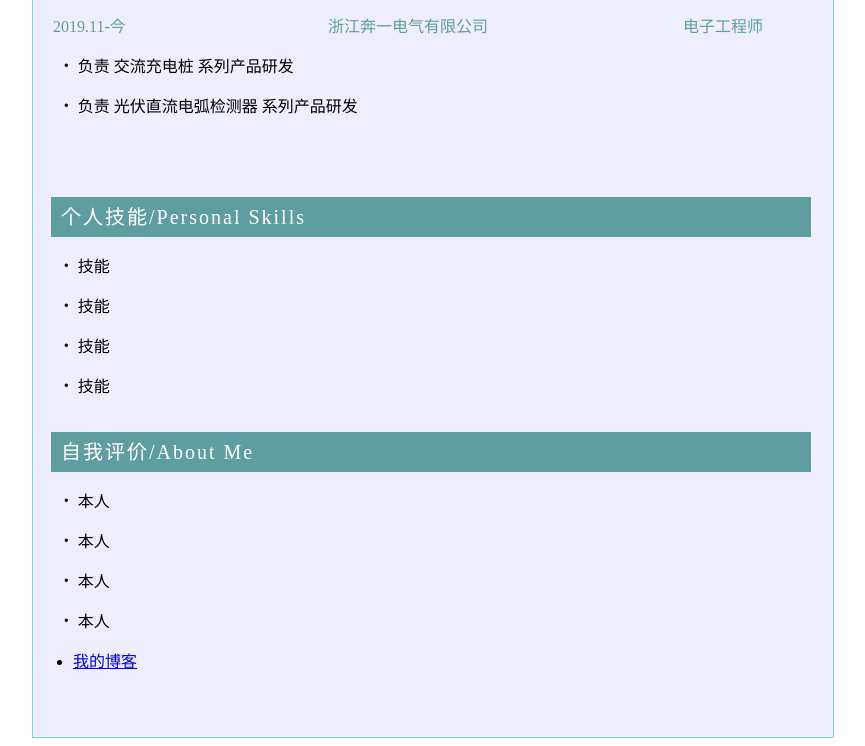
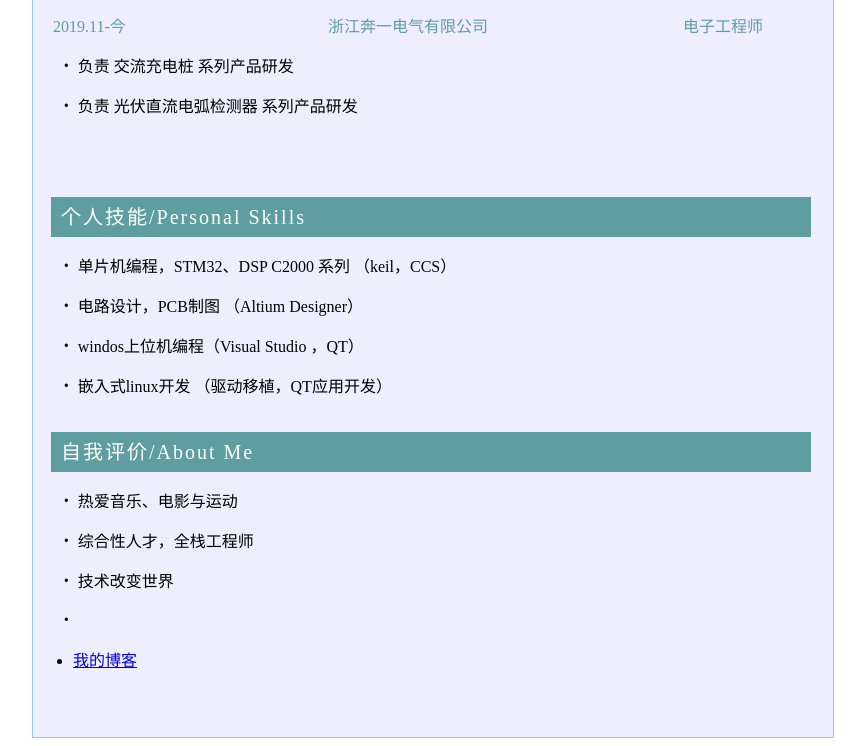
Before and after one commit to TTMK1994/chenzhuo.github.io, a plain HTML site: page index.html in a window 1280 px wide. Shown: the part 772-1518 px from the top of the page, without its empty margins (207-1072 px from the left). Drawn offline with Linux system fonts and the light colour scheme.

Commit message:
修改了简历

```diff
--- a/index.html
+++ b/index.html
@@ -111,7 +111,7 @@
         <div class="education">
             <div class="line">教育经历/Education</div>
             <div>
-                <p class="linetitle"><span>20XX.09-20XX.06</span>  <span>嘉兴学院</span>  <span>电气工程及其自动化专业/本科</span></p>
+                <p class="linetitle"><span>2012.09-2016.06</span>  <span>嘉兴学院</span>  <span>电气工程及其自动化专业/本科</span></p>
                 <p class="text">课程：电路、模拟、电子技术、数字电子技术、电机学、电力电子技术、自动控制理论等</p>
             </div>
         </div>
@@ -142,10 +142,10 @@
             <div class="line">个人技能/Personal Skills</div>
 
             <div>
-                <p class="text">技能</p>
-                <p class="text">技能</p>
-                <p class="text">技能</p>
-                <p class="text">技能</p>
+                <p class="text">单片机编程，STM32、DSP C2000 系列 （keil，CCS）</p>
+                <p class="text">电路设计，PCB制图 （Altium Designer）</p>
+                <p class="text">windos上位机编程（Visual Studio ，QT）</p>
+                <p class="text">嵌入式linux开发 （驱动移植，QT应用开发）</p>
             </div>
         </div>
 
@@ -153,13 +153,15 @@
             <div class="line">自我评价/About Me</div>
 
             <div>
-                <p class="text">本人</p>
-                <p class="text">本人</p>
-                <p class="text">本人</p>
-                <p class="text">本人</p>
+                <p class="text">热爱音乐、电影与运动</p>
+                <p class="text">综合性人才，全栈工程师</p>
+                <p class="text">技术改变世界</p>
+                <p class="text">
                 <ul>
                 <li> <a href="https://blog.csdn.net/tiantangmoke">我的博客</a> </li>
                 </ul>
+                </p>
+
             </div>
         </div>
 
```
Also changed, not shown: 1 other file.
